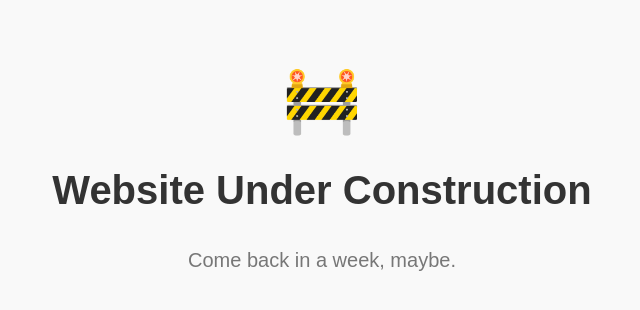
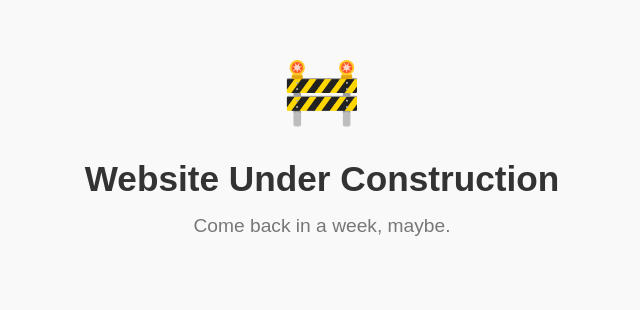
Before and after one commit to ProjectIMA/secret, a plain HTML site: page index.html in a window 1280 px wide. Shown: the part 248-558 px from the top of the page, without its empty margins (318-958 px from the left). Drawn offline with Linux system fonts and the light colour scheme.

Commit message:
Update index.html

```diff
--- a/index.html
+++ b/index.html
@@ -9,21 +9,35 @@
       --bg-color: #f9f9f9;
       --text-color: #333;
       --subtext-color: #777;
-      --font-main: Arial, sans-serif;
+      --font-main: 'Arial', sans-serif;
+    }
+
+    * {
+      box-sizing: border-box;
+      margin: 0;
+      padding: 0;
+    }
+
+    html, body {
+      width: 100%;
+      height: 100%;
+      font-family: var(--font-main);
+      background-color: var(--bg-color);
     }
 
     body {
-      background-color: var(--bg-color);
-      font-family: var(--font-main);
       display: flex;
       flex-direction: column;
+      justify-content: center;
       align-items: center;
-      justify-content: center;
-      min-height: 100vh;
-      margin: 0;
       padding: 2rem;
       text-align: center;
-      animation: fadeIn 2s ease-in;
+      animation: fadeIn 1s ease-in;
+    }
+
+    .container {
+      max-width: 480px;
+      width: 100%;
     }
 
     .emoji {
@@ -32,20 +46,20 @@
     }
 
     h1 {
-      font-size: 2.5rem;
+      font-size: 2.2rem;
       color: var(--text-color);
       margin: 1rem 0;
+      animation: fadeIn 1.2s ease-in forwards;
+      animation-delay: 0.3s;
       opacity: 0;
-      animation: fadeIn 2s ease-in forwards;
-      animation-delay: 1s;
     }
 
     p {
-      font-size: 1.25rem;
+      font-size: 1.2rem;
       color: var(--subtext-color);
+      animation: fadeIn 1.4s ease-in forwards;
+      animation-delay: 0.6s;
       opacity: 0;
-      animation: fadeIn 2s ease-in forwards;
-      animation-delay: 2s;
     }
 
     @keyframes bounce {
@@ -58,28 +72,26 @@
       to { opacity: 1; }
     }
 
-    @media (max-width: 600px) {
-      .emoji {
-        font-size: 3rem;
-      }
-
+    @media (max-width: 480px) {
       h1 {
-        font-size: 2rem;
+        font-size: 1.8rem;
       }
 
       p {
         font-size: 1rem;
       }
 
-      body {
-        padding: 1rem;
+      .emoji {
+        font-size: 3rem;
       }
     }
   </style>
 </head>
 <body>
-  <div class="emoji">🚧</div>
-  <h1>Website Under Construction</h1>
-  <p>Come back in a week, maybe.</p>
+  <div class="container">
+    <div class="emoji">🚧</div>
+    <h1>Website Under Construction</h1>
+    <p>Come back in a week, maybe.</p>
+  </div>
 </body>
 </html>
```
